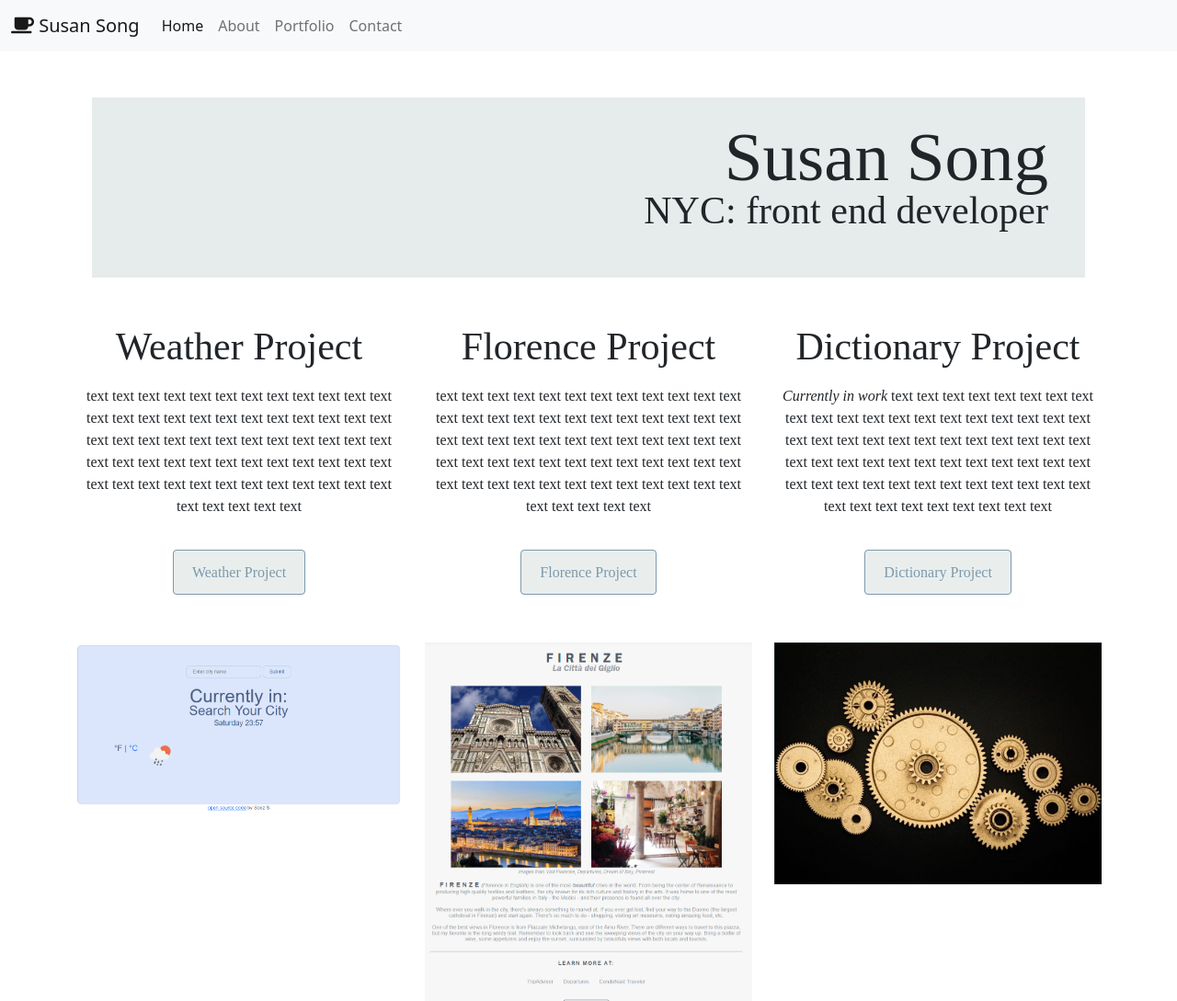
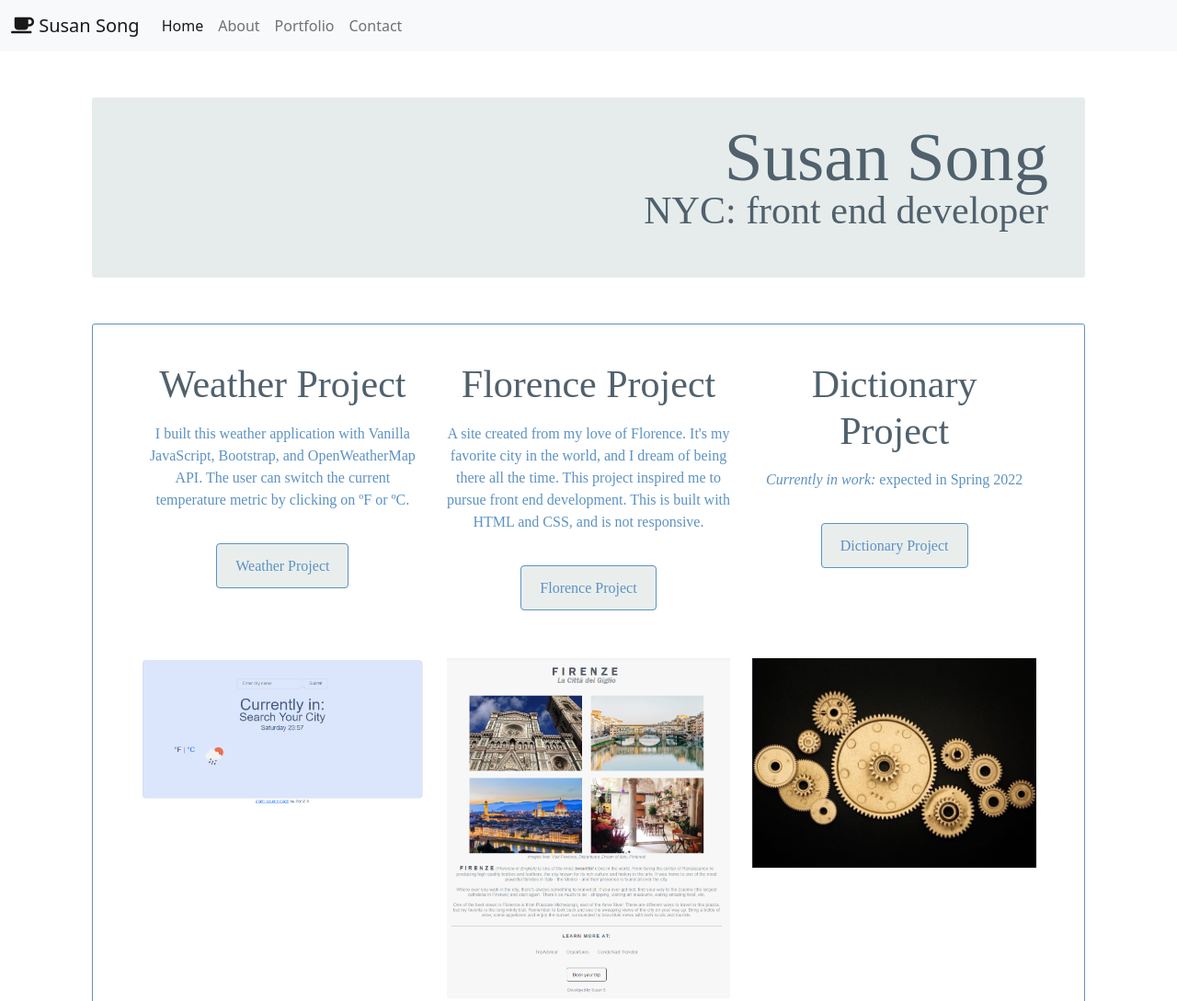
Before and after one commit to teckoni/Portfolio-Project, a plain HTML site: page index.html in a window 1280 px wide. Shown: the top 1089 px of the page at 92% size. Drawn offline with nearby package versions, Linux system fonts and the light colour scheme; a web font is replaced by a local one.

Commit message:
update & style homepage content, update colors

```diff
--- a/index.html
+++ b/index.html
@@ -75,16 +75,15 @@
       <h1>Susan Song</h1>
       <h2>NYC: front end developer</h2>
     </div>
+    <div class="homepage-content">
       <div class="container">
         <div class="row mb-3">
           <div class="col-sm-4 mb-5">
             <h2 class="mb-3">Weather Project</h2>
             <p class="mb-5">
-            text text text text text text text text text text text text text
-            text text text text text text text text text text text text text
-            text text text text text text text text text text text text text
-            text text text text text text text text text text text text text
-            text text text text text text text text text text text text text
+              I built this weather application with Vanilla JavaScript,
+              Bootstrap, and OpenWeatherMap API. The user can switch the current
+              temperature metric by clicking on ºF or ºC.
             </p>
             <a
               href="https://www.shecodes.io/workshops/shecodes-plus-c1c4b41b-715a-4b67-9a63-230085511c4a/projects/573228"
@@ -97,11 +96,10 @@
           <div class="col-sm-4 mb-5">
             <h2 class="mb-3">Florence Project</h2>
             <p class="mb-5">
-            text text text text text text text text text text text text text
-            text text text text text text text text text text text text text
-            text text text text text text text text text text text text text
-            text text text text text text text text text text text text text
-            text text text text text text text text text text text text text
+              A site created from my love of Florence. It's my favorite city in
+              the world, and I dream of being there all the time. This project
+              inspired me to pursue front end development. This is built with
+              HTML and CSS, and is not responsive.
             </p>
             <a
               href="https://www.shecodes.io/workshops/shecodes-online-workshop-61-0/projects/315225"
@@ -115,12 +113,7 @@
           <div class="col-sm-4 mb-5">
             <h2 class="mb-3">Dictionary Project</h2>
             <p class="mb-5">
-            <i>Currently in work</i>
-            text text text text text text text text text text text text text
-            text text text text text text text text text text text text text
-            text text text text text text text text text text text text text
-            text text text text text text text text text text text text text
-            text text text text text text text text text text text text text
+              <i>Currently in work:</i> expected in Spring 2022
             </p>
             <a
               href="#"
@@ -155,6 +148,7 @@
           </div>
         </div>
       </div>
+    </div>
     <footer>
       <a
         href="https://github.com/teckoni?tab=repositories"
--- a/src/style.css
+++ b/src/style.css
@@ -1,14 +1,14 @@
 /* light green color D3DEDC (RGB 211, 222, 220) - change to #e6eceb
 pink color shading-color
-dark blue main color
-med blue second color
+dark blue main color - change to 50616d
+med blue second color 92a9b - change to 5c92c2
 
 font-family: 'Arapey', serif;
 font-family: 'Unna', serif;*/
 
 :root {
-  --main-color: #7c99ac;
-  --second-color: #92a9bd;
+  --main-color: #50616d;
+  --second-color: #5c92c2;
   --shading-color: #ffefef;
   --header-font-family: "Unna", serif;
 }
@@ -19,31 +19,40 @@ font-family: 'Unna', serif;*/
   margin: 50px 100px;
   padding: 40px;
   background: #e6eceb;
+  border-radius: 3px;
 }
 
 h1 {
-  color: var(--main-text);
+  color: var(--main-color);
   font-size: 75px;
   line-height: 50px;
 }
 
 h2 {
-  color: var(--main-text);
+  color: var(--main-color);
   font-size: 42px;
+}
+
+.homepage-content {
+  margin: 50px 100px;
+  padding: 40px;
+  border: 1px solid var(--second-color);
+  border-radius: 3px;
 }
 
 .container {
   text-align: center;
   font-family: "Arapey", serif;
+  color: var(--second-color);
 }
 
 .project-link {
   padding: 15px 20px;
-  color: var(--main-color);
+  color: var(--second-color);
   text-align: center;
   text-decoration: none;
   background: rgba(211, 222, 220, 0.5);
-  border: solid 1px;
+  border: solid 1px var(--second-color);
   border-radius: 4px;
 }
 
@@ -67,7 +76,6 @@ h2 {
   }
 
   h2 {
-    color: var(--main-text);
     font-size: 26px;
   }
   .project-link {
```
Lines whose indentation alone changed are shown as unchanged.
